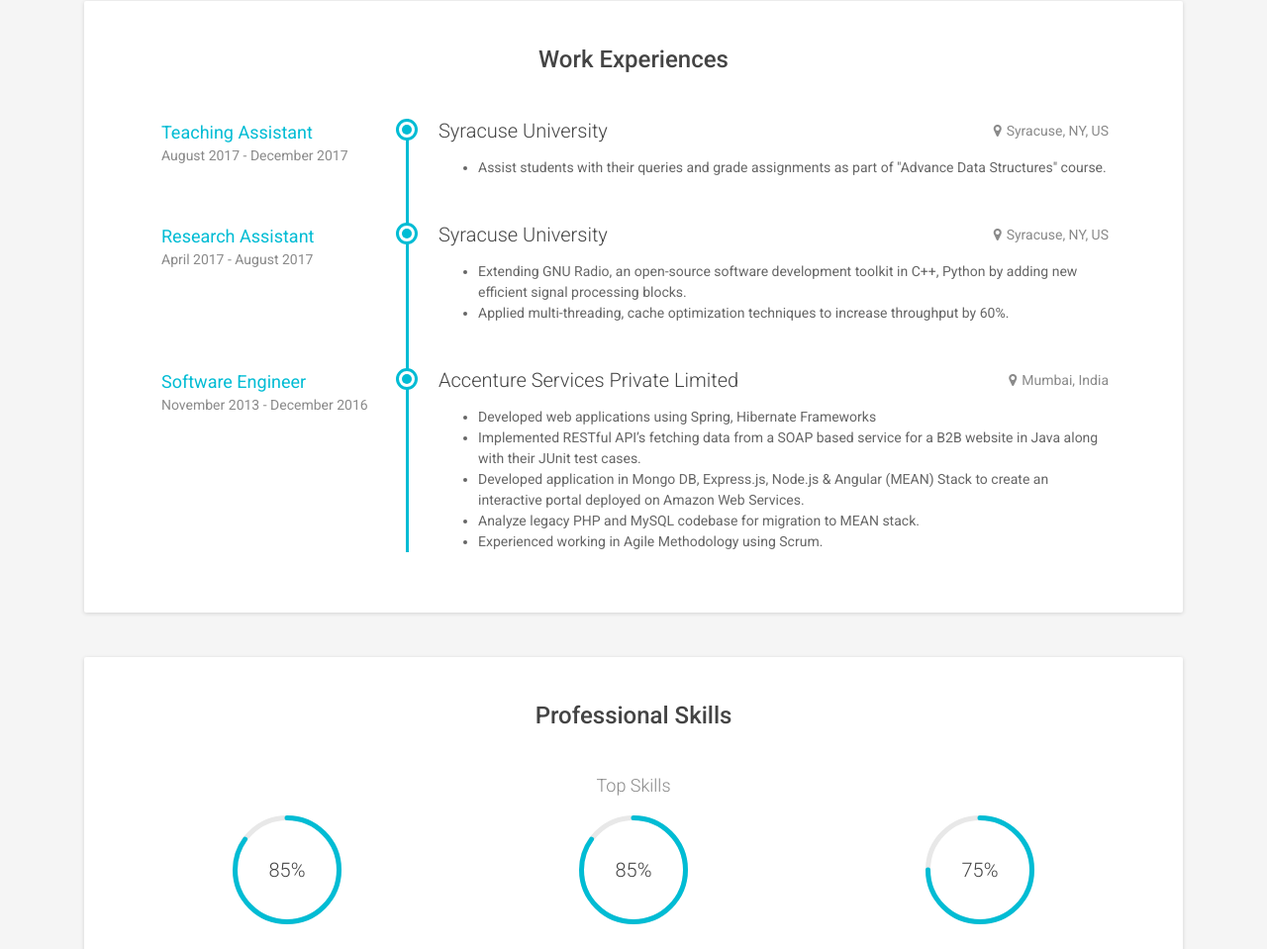
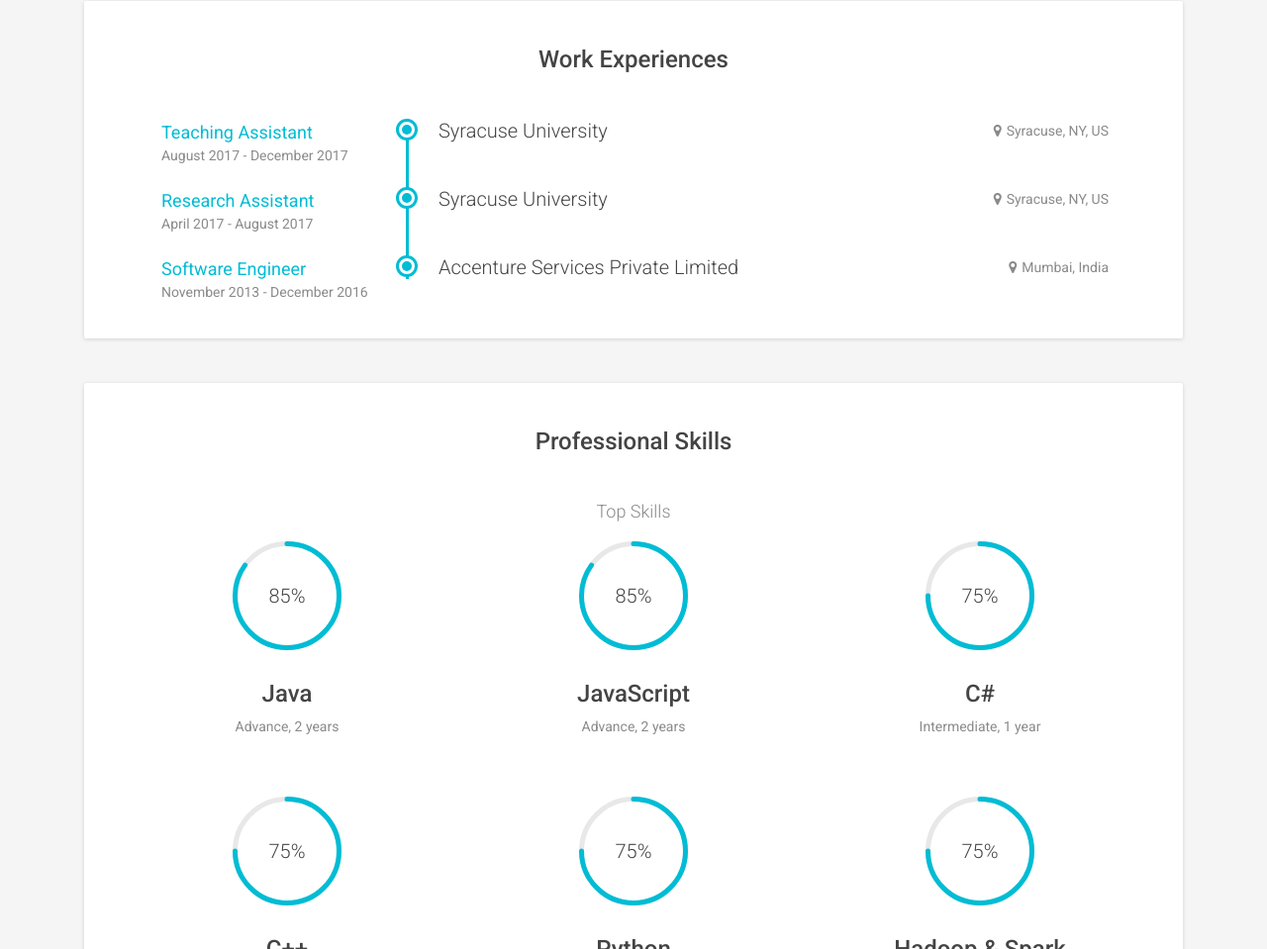
Before and after one commit to rahulkadamid/rahulkadamid.github.io, a plain HTML site: page index.html in a window 1280 px wide. Shown: the part 1189-2148 px from the top of the page at 99% size. Drawn offline with Linux system fonts and the light colour scheme.

Commit message:
exp removed

```diff
--- a/index.html
+++ b/index.html
@@ -128,11 +128,7 @@
                         <div class="title">Teaching Assistant</div>
                         <div class="time">August 2017 - December 2017</div>
                     </div><!--//job-meta-->
-                    <div class="job-desc">
-                        <ul>
-                            <li>Assist students with their queries and grade assignments as part of "Advance Data Structures" course.</li>
-							</ul>
-                    </div><!--//job-desc-->
+
                 </div><!--//item-->
                 <div class="item">
                     <div class="work-place">
@@ -143,12 +139,7 @@
                         <div class="title">Research Assistant</div>
                         <div class="time">April 2017 - August 2017</div>
                     </div><!--//job-meta-->
-                    <div class="job-desc">
-                        <ul>
-                            <li>Extending GNU Radio, an open-source software development toolkit in C++, Python by adding new efficient signal processing blocks.</li>
-							<li>Applied multi-threading, cache optimization techniques to increase throughput by 60%.</li>
-                            </ul>
-                    </div>
+
 				</div>
 				<div class="item">
                     <div class="work-place">
@@ -159,15 +150,7 @@
                         <div class="title">Software Engineer</div>
                         <div class="time">November 2013 - December 2016</div>
                     </div><!--//job-meta-->
-                    <div class="job-desc">
-                        <ul>
-                            <li>Developed web applications using Spring, Hibernate Frameworks</li>
-							<li>Implemented RESTful API’s fetching data from a SOAP based service for a B2B website in Java along with their JUnit test cases.</li>
-							<li>Developed application in Mongo DB, Express.js, Node.js & Angular (MEAN) Stack to create an interactive portal deployed on Amazon Web Services.</li>
-							<li>Analyze legacy PHP and MySQL codebase for migration to MEAN stack.</li>
-                            <li>Experienced working in Agile Methodology using Scrum.</li>
-							</ul>
-                    </div><!--//job-desc-->
+
                 </div><!--//item-->
             </div><!--//timeline-->
         </section><!--//section-->
```
